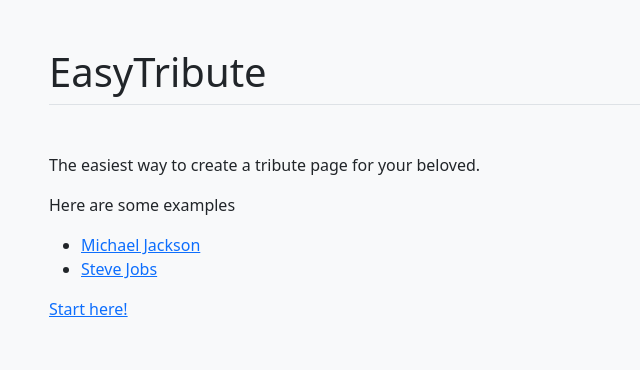
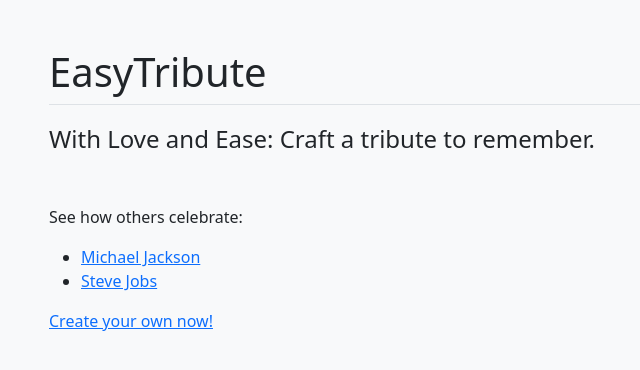
Before and after one commit to mariorojas/easytribute, a Django app: template tributes/templates/tributes/tribute_home.html in a window 1280 px wide. Shown: the part 56-426 px from the top of the page, without its empty margins (263-903 px from the left). Run offline with Django 4.2, Linux system fonts and the light colour scheme; the template is opened without the code that fills it, so the values that code supplies are empty; some libraries are stand-ins or nearby versions.

Commit message:
improve home page

```diff
--- a/tributes/templates/tributes/tribute_home.html
+++ b/tributes/templates/tributes/tribute_home.html
@@ -2,13 +2,13 @@
 
 {% block content %}
 
-<h1 class="border-bottom pb-2 mb-5">EasyTribute</h1>
-<p>The easiest way to create a tribute page for your beloved.</p>
-<p>Here are some examples</p>
+<h1 class="border-bottom pb-2 mb-3">EasyTribute</h1>
+<p class="fs-4 mb-5">With Love and Ease: Craft a tribute to remember.</p>
+<p>See how others celebrate:</p>
 <ul>
     <li><a href="{% url 'tributes:detail' 'mj' %}">Michael Jackson</a></li>
     <li><a href="{% url 'tributes:detail' 'stevejobs' %}">Steve Jobs</a></li>
 </ul>
-<p><a href="{% url 'tributes:new' %}">Start here!</a></p>
+<p><a href="{% url 'tributes:new' %}">Create your own now!</a></p>
 
 {% endblock%}
```
